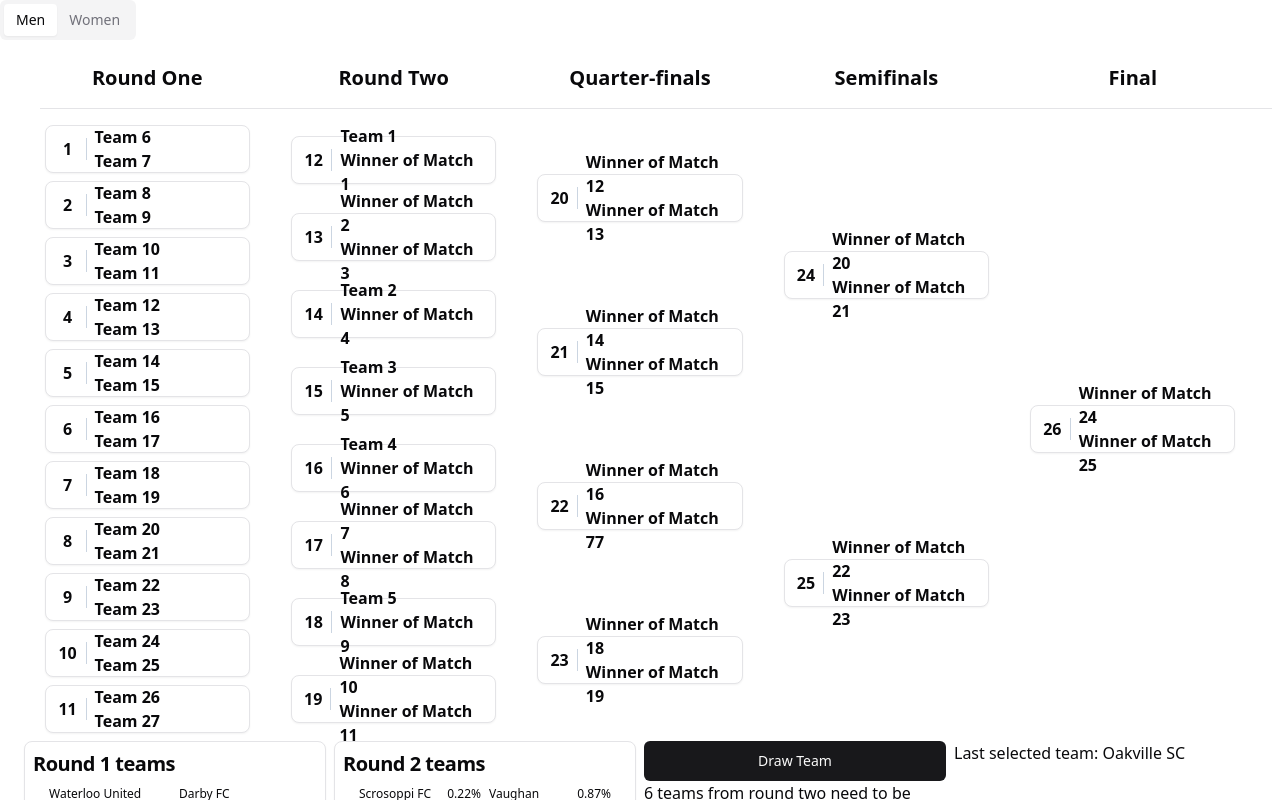
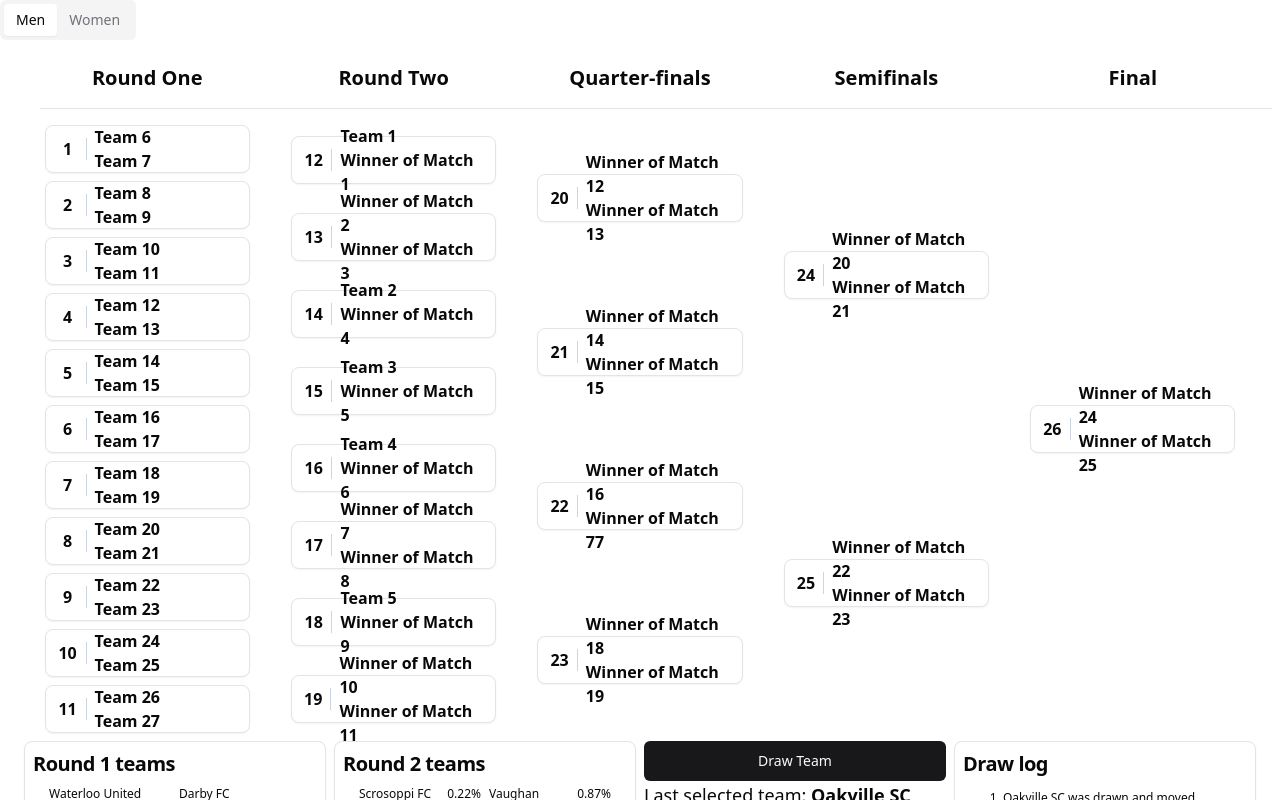
Before and after one commit to jjjjjjonathan/cup-draws, a React (Vite) app: page / in a window 1280 px wide. Both pictures are taken after a click on the button "Draw Team". Shown: the top 800 px of the page. Built offline with nearby package versions, Linux system fonts and the light colour scheme.

Commit message:
Refactor to use jotai

```diff
--- a/package.json
+++ b/package.json
@@ -16,6 +16,7 @@
     "@radix-ui/react-tabs": "^1.1.2",
     "class-variance-authority": "^0.7.1",
     "clsx": "^2.1.1",
+    "jotai": "^2.11.0",
     "lucide-react": "^0.469.0",
     "react": "^18.3.1",
     "react-dom": "^18.3.1",
--- a/src/App.tsx
+++ b/src/App.tsx
@@ -4,8 +4,29 @@ import {
   mensFirstRound,
   womensFirstRound,
   womensByeRound,
+  bracketPlaceholder,
 } from './lib/helpers';
 import { Tabs, TabsContent, TabsList, TabsTrigger } from '@/components/ui/tabs';
+import { atom } from 'jotai';
+
+const logPlaceholder: string[] = [];
+
+const mensAtom = atom({
+  firstRoundTeams: mensFirstRound,
+  byeTeams: mensByeRound,
+  bracketSeeding: bracketPlaceholder,
+  lastSelectedTeam: '',
+  drawLog: logPlaceholder,
+});
+const womensAtom = atom({
+  firstRoundTeams: womensFirstRound,
+  byeTeams: womensByeRound,
+  bracketSeeding: bracketPlaceholder,
+  lastSelectedTeam: '',
+  drawLog: logPlaceholder,
+});
+
+export type Atom = typeof mensAtom;
 
 function App() {
   return (
@@ -15,19 +36,13 @@ function App() {
         <TabsTrigger value='women'>Women</TabsTrigger>
       </TabsList>
       <TabsContent value='men'>
-        <Bracket
-          firstRoundTeamList={mensFirstRound}
-          byeRoundTeamList={mensByeRound}
-          byeTeamCount={5}
-          isMensBracket={true}
-        />
+        <Bracket byeTeamCount={5} isMensBracket={true} bracketAtom={mensAtom} />
       </TabsContent>
       <TabsContent value='women'>
         <Bracket
-          firstRoundTeamList={womensFirstRound}
-          byeRoundTeamList={womensByeRound}
           byeTeamCount={7}
           isMensBracket={false}
+          bracketAtom={womensAtom}
         />
       </TabsContent>
     </Tabs>
--- a/src/components/bracket.tsx
+++ b/src/components/bracket.tsx
@@ -1,104 +1,144 @@
 import { Card, CardContent, CardTitle } from './ui/card';
-import { useState } from 'react';
 import type { Team } from '@/lib/helpers';
 import { PREMIER, createDrawSlips, selectRandomTeam } from '@/lib/helpers';
 import { Button } from './ui/button';
 import { MensMatches } from './mens-matches';
 import { WomensMatches } from './womens-matches';
+import { useAtom } from 'jotai';
+import type { Atom } from '@/App';
 
 type BracketProps = {
-  firstRoundTeamList: Team[];
-  byeRoundTeamList: Team[];
   byeTeamCount: number;
   isMensBracket: boolean;
+  bracketAtom: Atom;
 };
 
 export const Bracket = ({
-  firstRoundTeamList,
-  byeRoundTeamList,
   byeTeamCount,
   isMensBracket,
+  bracketAtom,
 }: BracketProps) => {
-  const [firstRoundTeams, setFirstRoundTeams] =
-    useState<Team[]>(firstRoundTeamList);
-  const [byeTeams, setByeTeams] = useState<Team[]>(byeRoundTeamList);
-  const [bracketSeeding, setBracketSeeding] = useState<Team[]>([]);
-  const seededTeams = createDrawSlips(byeTeams);
-  const [lastSelectedTeam, setLastSelectedTeam] = useState('');
-  const [errorMessage, setErrorMessage] = useState('');
+  const [bracket, setBracket] = useAtom(bracketAtom);
+  const seededTeams = createDrawSlips(bracket.byeTeams);
 
   const message = () => {
-    if (byeTeams.length > byeTeamCount) {
-      return `${byeTeams.length - byeTeamCount} team${
-        byeTeams.length - byeTeamCount === 1 ? '' : 's'
+    if (bracket.byeTeams.length > byeTeamCount) {
+      return `${bracket.byeTeams.length - byeTeamCount} team${
+        bracket.byeTeams.length - byeTeamCount === 1 ? '' : 's'
       } from round two need to be drawn into round one.`;
-    } else if (byeTeams.length <= byeTeamCount && byeTeams.length > 0) {
-      return `${byeTeams.length} team${
-        byeTeams.length === 1 ? '' : 's'
+    } else if (
+      bracket.byeTeams.length <= byeTeamCount &&
+      bracket.byeTeams.length > 0
+    ) {
+      return `${bracket.byeTeams.length} team${
+        bracket.byeTeams.length === 1 ? '' : 's'
       } need to be drawn for round two.`;
-    } else if (firstRoundTeams.length === 0) {
+    } else if (bracket.firstRoundTeams.length === 0) {
       return 'You have finished with the bracket draw.';
     } else {
-      return `${firstRoundTeams.length} team${
-        firstRoundTeams.length === 1 ? '' : 's'
+      return `${bracket.firstRoundTeams.length} team${
+        bracket.firstRoundTeams.length === 1 ? '' : 's'
       } need to be drawn into round one.`;
     }
   };
 
   const drawTeam = () => {
-    setErrorMessage('');
-    if (byeTeams.length > byeTeamCount) {
+    if (bracket.byeTeams.length > byeTeamCount) {
       const selectedTeam = selectRandomTeam(seededTeams);
-      setLastSelectedTeam(selectedTeam.name);
-      setFirstRoundTeams((prev) => [...prev, selectedTeam]);
-      setByeTeams((prev) =>
-        prev.filter((team) => team.name !== selectedTeam.name)
-      );
-    } else if (byeTeams.length <= byeTeamCount && byeTeams.length > 0) {
-      const selectedTeam = selectRandomTeam(byeTeams);
-      setLastSelectedTeam(selectedTeam.name);
-      setBracketSeeding((prev) => [...prev, selectedTeam]);
-      setByeTeams((prev) =>
-        prev.filter((team) => team.name !== selectedTeam.name)
-      );
+      setBracket((prev) => ({
+        lastSelectedTeam: selectedTeam.name,
+        firstRoundTeams: [...prev.firstRoundTeams, selectedTeam],
+        byeTeams: prev.byeTeams.filter(
+          (team) => team.name !== selectedTeam.name
+        ),
+        bracketSeeding: [...prev.bracketSeeding],
+        drawLog: [
+          ...prev.drawLog,
+          `${selectedTeam.name} was drawn and moved into the first round pot.`,
+        ],
+      }));
     } else if (
-      firstRoundTeams.filter((team) => team.division === PREMIER).length >
-      firstRoundTeams.filter((team) => team.division !== PREMIER).length
+      bracket.byeTeams.length <= byeTeamCount &&
+      bracket.byeTeams.length > 0
+    ) {
+      const selectedTeam = selectRandomTeam(bracket.byeTeams);
+      setBracket((prev) => ({
+        lastSelectedTeam: selectedTeam.name,
+        firstRoundTeams: [...prev.firstRoundTeams],
+        byeTeams: prev.byeTeams.filter(
+          (team) => team.name !== selectedTeam.name
+        ),
+        bracketSeeding: [...prev.bracketSeeding, selectedTeam],
+        drawLog: [
+          ...prev.drawLog,
+          `${selectedTeam.name} was drawn and placed in the second round.`,
+        ],
+      }));
+    } else if (
+      bracket.firstRoundTeams.filter((team) => team.division === PREMIER)
+        .length >
+      bracket.firstRoundTeams.filter((team) => team.division !== PREMIER).length
     ) {
       const selectedTeam = selectRandomTeam(
-        firstRoundTeams.filter((team) => team.division === PREMIER)
+        bracket.firstRoundTeams.filter((team) => team.division === PREMIER)
       );
-      setLastSelectedTeam(selectedTeam.name);
-      setErrorMessage('Forced selection of Premier team');
-      setBracketSeeding((prev) => [...prev, selectedTeam]);
-      setFirstRoundTeams((prev) =>
-        prev.filter((team) => team.name !== selectedTeam.name)
-      );
+      setBracket((prev) => ({
+        lastSelectedTeam: selectedTeam.name,
+        firstRoundTeams: prev.firstRoundTeams.filter(
+          (team) => team.name !== selectedTeam.name
+        ),
+        byeTeams: [...prev.byeTeams],
+        bracketSeeding: [...prev.bracketSeeding, selectedTeam],
+        drawLog: [
+          ...prev.drawLog,
+          `${selectedTeam.name} was drawn and placed in the first round. A Premier team was purposely chosen to avoid division conflict.`,
+        ],
+      }));
     } else {
-      const selectedTeam = selectRandomTeam(firstRoundTeams);
-      setLastSelectedTeam(selectedTeam.name);
-      // if away team in first round, compare if both teams are in Premier
-      if (bracketSeeding.length % 2 === 0) {
+      const selectedTeam = selectRandomTeam(bracket.firstRoundTeams);
+      if (bracket.bracketSeeding.length % 2 === 0) {
+        const index = bracket.bracketSeeding.length - 1;
         if (
-          bracketSeeding[bracketSeeding.length - 1].division === PREMIER &&
+          bracket.bracketSeeding[index].division === PREMIER &&
           selectedTeam.division === PREMIER
         ) {
-          setErrorMessage(
-            `${bracketSeeding[bracketSeeding.length - 1].name} and ${
-              selectedTeam.name
-            } are both in the Premier Division, so this matchup is not valid.`
-          );
+          setBracket((prev) => ({
+            lastSelectedTeam: selectedTeam.name,
+            firstRoundTeams: [...prev.firstRoundTeams],
+            byeTeams: [...prev.byeTeams],
+            bracketSeeding: [...prev.bracketSeeding, selectedTeam],
+            drawLog: [
+              ...prev.drawLog,
+              `${selectedTeam.name} was drawn but cannot face another Premier Division team. The club returns to the pot.`,
+            ],
+          }));
         } else {
-          setBracketSeeding((prev) => [...prev, selectedTeam]);
-          setFirstRoundTeams((prev) =>
-            prev.filter((team) => team.name !== selectedTeam.name)
-          );
+          setBracket((prev) => ({
+            lastSelectedTeam: selectedTeam.name,
+            firstRoundTeams: prev.firstRoundTeams.filter(
+              (team) => team.name !== selectedTeam.name
+            ),
+            byeTeams: [...prev.byeTeams],
+            bracketSeeding: [...prev.bracketSeeding, selectedTeam],
+            drawLog: [
+              ...prev.drawLog,
+              `${selectedTeam.name} was drawn and placed in the first round.`,
+            ],
+          }));
         }
       } else {
-        setBracketSeeding((prev) => [...prev, selectedTeam]);
-        setFirstRoundTeams((prev) =>
-          prev.filter((team) => team.name !== selectedTeam.name)
-        );
+        setBracket((prev) => ({
+          lastSelectedTeam: selectedTeam.name,
+          firstRoundTeams: prev.firstRoundTeams.filter(
+            (team) => team.name !== selectedTeam.name
+          ),
+          byeTeams: [...prev.byeTeams],
+          bracketSeeding: [...prev.bracketSeeding, selectedTeam],
+          drawLog: [
+            ...prev.drawLog,
+            `${selectedTeam.name} was drawn and placed in the first round.`,
+          ],
+        }));
       }
     }
   };
@@ -107,34 +147,50 @@ export const Bracket = ({
     <>
       <div className='m-2 p-4'>
         {isMensBracket ? (
-          <MensMatches teams={bracketSeeding} />
+          <MensMatches teams={bracket.bracketSeeding} />
         ) : (
-          <WomensMatches teams={bracketSeeding} />
+          <WomensMatches teams={bracket.bracketSeeding} />
         )}
         <div className='grid grid-cols-4 gap-x-2 pt-2'>
           <TeamList
             title='Round 1 teams'
-            teams={firstRoundTeams}
+            teams={bracket.firstRoundTeams}
             shouldCountOdds={false}
             seededTeams={seededTeams}
           />
           <TeamList
             title='Round 2 teams'
-            teams={byeTeams}
-            shouldCountOdds={byeTeams.length > byeTeamCount}
+            teams={bracket.byeTeams}
+            shouldCountOdds={bracket.byeTeams.length > byeTeamCount}
             seededTeams={seededTeams}
           />
 
           <div className='flex flex-col'>
-            <Button onClick={drawTeam} disabled={firstRoundTeams.length <= 0}>
+            <Button
+              onClick={drawTeam}
+              disabled={bracket.firstRoundTeams.length <= 0}
+            >
               Draw Team
             </Button>
+            <p className='text-lg'>
+              Last selected team:{' '}
+              <span className='font-semibold'>{bracket.lastSelectedTeam}</span>
+            </p>
             <p>{message()}</p>
           </div>
-          <div className='flex flex-col'>
-            <p>Last selected team: {lastSelectedTeam}</p>
-            <p>{errorMessage}</p>
-          </div>
+          <Card className='h-64'>
+            <CardTitle className='p-2 text-xl'>Draw log</CardTitle>
+            <CardContent className='text-xs overflow-y-auto h-48 px-12'>
+              <ol
+                className='gap-y-1 leading-loose list-decimal text-pretty'
+                reversed
+              >
+                {bracket.drawLog
+                  .map((item) => <li key={item}>{item}</li>)
+                  .toReversed()}
+              </ol>
+            </CardContent>
+          </Card>
         </div>
       </div>
     </>
@@ -153,7 +209,7 @@ const TeamList = ({
   seededTeams,
 }: TeamListProps) => {
   return (
-    <Card>
+    <Card className='h-64'>
       <CardTitle className='p-2 text-xl'>{title}</CardTitle>
       <CardContent className='text-xs grid grid-cols-2 gap-x-2'>
         {teams.map((team) => (
--- a/src/lib/helpers.ts
+++ b/src/lib/helpers.ts
@@ -93,3 +93,5 @@ export const womensFirstRound: Team[] = [
   { name: 'Railway City', division: LEAGUE2, drawSlips: 0 },
   { name: 'Sudbury Cyclones', division: LEAGUE2, drawSlips: 0 },
 ];
+
+export const bracketPlaceholder: Team[] = [];
--- a/tsconfig.app.json
+++ b/tsconfig.app.json
@@ -1,9 +1,9 @@
 {
   "compilerOptions": {
     "tsBuildInfoFile": "./node_modules/.tmp/tsconfig.app.tsbuildinfo",
-    "target": "ES2020",
+    "target": "ES2023",
     "useDefineForClassFields": true,
-    "lib": ["ES2020", "DOM", "DOM.Iterable"],
+    "lib": ["ES2023", "DOM", "DOM.Iterable"],
     "module": "ESNext",
     "skipLibCheck": true,
 
```
Also changed, not shown: vite.config.ts (+9 -1 lines), 1 other file (tests, documents, lock files or other folders).
